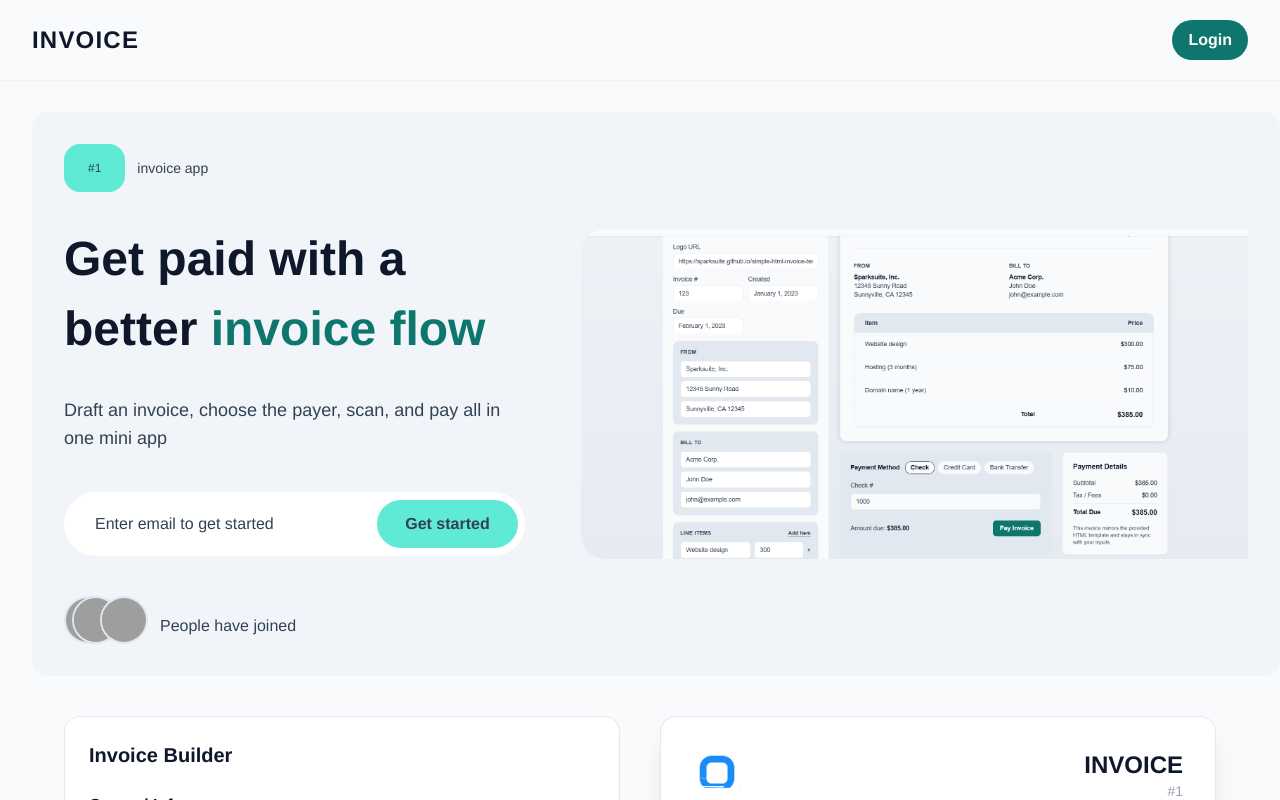
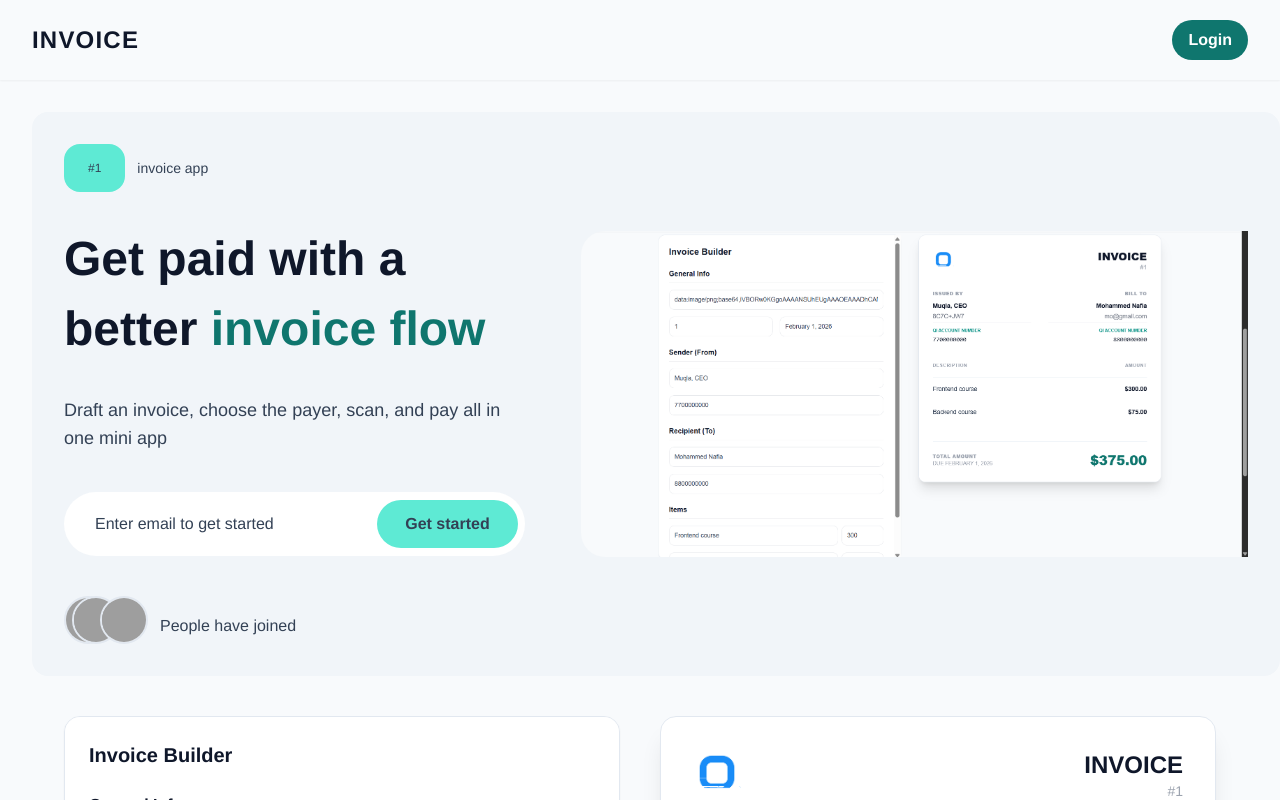
Before and after one commit to mohammadNafia/invoice-mini-app, a React (Vite) app: page / in a window 1280 px wide. Shown: the top 800 px of the page. Built offline with nearby package versions, Linux system fonts and the light colour scheme; grey boxes are pictures that could not be loaded.

Commit message:
Replace hero screenshot with new image

```diff
--- a/src/components/hero.jsx
+++ b/src/components/hero.jsx
@@ -127,7 +127,7 @@ export default function Hero() {
 
               <div className="xl:col-span-7 lg:col-span-6">
                 <img
-                  src="/Screenshot 2025-12-31 185024.png"
+                  src="/Screenshot 2026-01-01 214934.png"
                   alt="Dashboard"
                   className="rounded-l-3xl object-cover w-full lg:h-auto"
                 />
```
Also changed, not shown: public/Screenshot 2025-12-31 185024.png (deleted), public/Screenshot 2026-01-01 214934.png (added).
